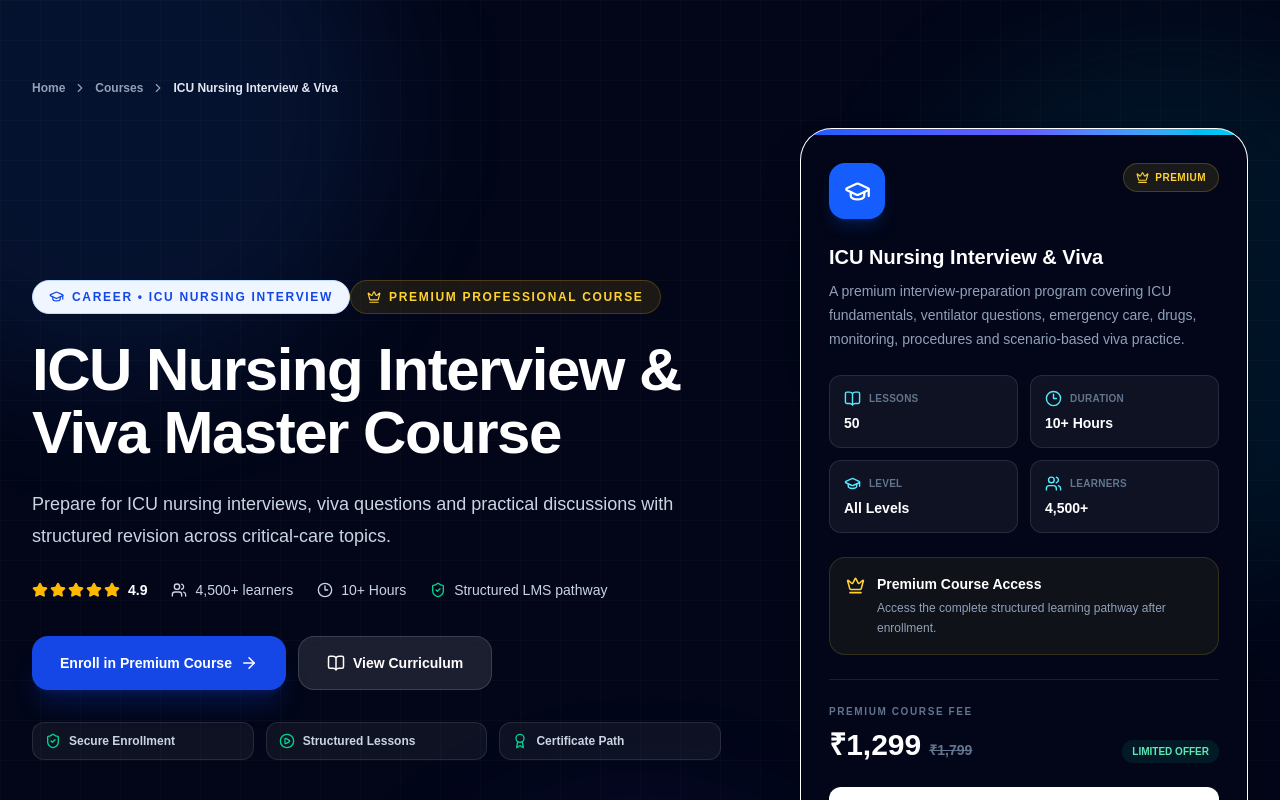
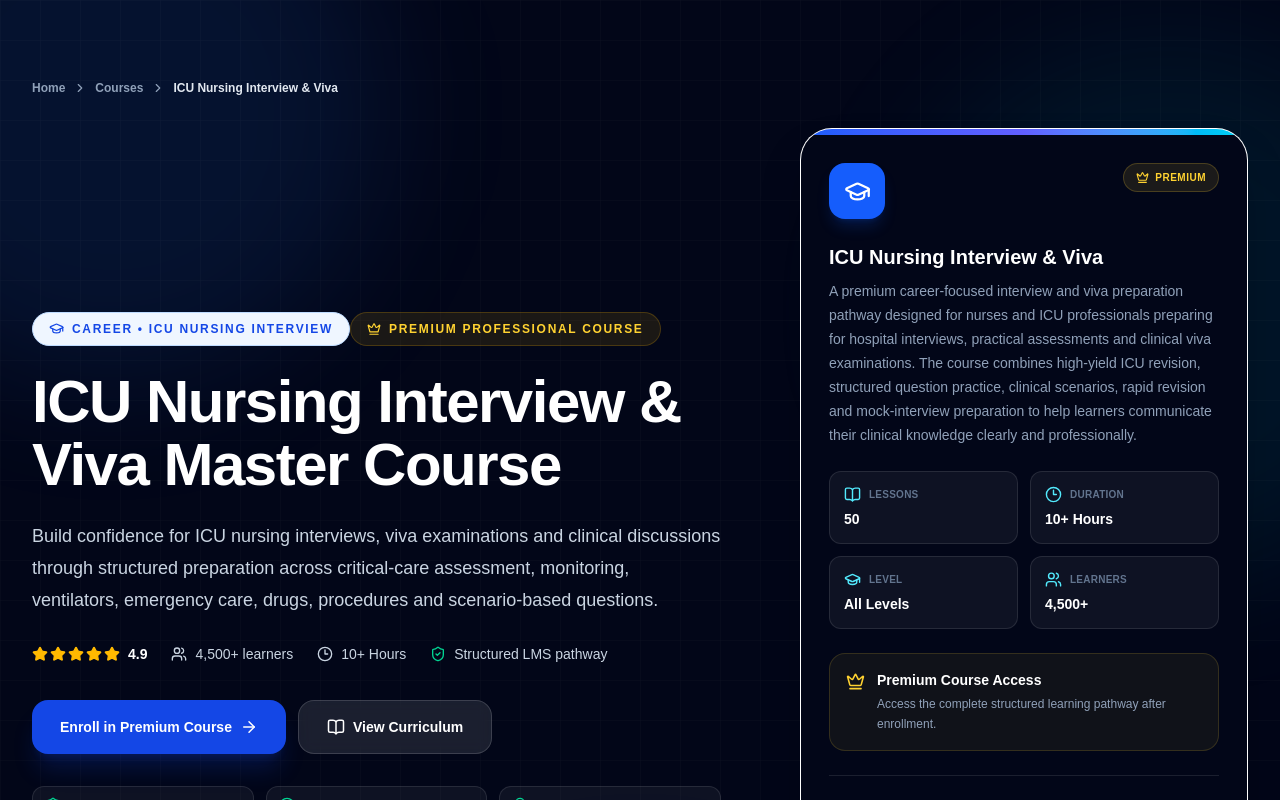
Before and after one commit to dubeyavinash557-sudo/icu-learning-portal, a Next.js app in the folder client/: page /courses/icu-nursing-interview-viva in a window 1280 px wide. Shown: the top 800 px of the page. Built offline with nearby package versions, Linux system fonts and the light colour scheme.

Commit message:
feat: upgrade ICU nursing interview viva course

```diff
--- a/client/app/courses/icu-nursing-interview-viva/page.tsx
+++ b/client/app/courses/icu-nursing-interview-viva/page.tsx
@@ -7,18 +7,25 @@ export default function ICUNursingInterviewVivaPage() {
         title: "ICU Nursing Interview & Viva Master Course",
         shortTitle: "ICU Nursing Interview & Viva",
         category: "Career • ICU Nursing Interview",
+
         description:
-          "Prepare for ICU nursing interviews, viva questions and practical discussions with structured revision across critical-care topics.",
+          "Build confidence for ICU nursing interviews, viva examinations and clinical discussions through structured preparation across critical-care assessment, monitoring, ventilators, emergency care, drugs, procedures and scenario-based questions.",
+
         longDescription:
-          "A premium interview-preparation program covering ICU fundamentals, ventilator questions, emergency care, drugs, monitoring, procedures and scenario-based viva practice.",
+          "A premium career-focused interview and viva preparation pathway designed for nurses and ICU professionals preparing for hospital interviews, practical assessments and clinical viva examinations. The course combines high-yield ICU revision, structured question practice, clinical scenarios, rapid revision and mock-interview preparation to help learners communicate their clinical knowledge clearly and professionally.",
+
         instructor: "ICU Learning Portal Faculty",
+
         level: "All Levels",
         duration: "10+ Hours",
         lessons: 50,
+
         students: "4,500+",
         rating: 4.9,
+
         price: "₹1,299",
         originalPrice: "₹1,799",
+
         isPremium: true,
         accent: "blue",
 
@@ -26,82 +33,99 @@ export default function ICUNursingInterviewVivaPage() {
           {
             title: "ICU Nursing Interview Fundamentals",
             description:
-              "Build a strong interview strategy, professional introduction and core ICU revision framework.",
+              "Build a professional interview strategy covering self-introduction, qualification discussion, ICU experience presentation, common HR questions and a structured approach to clinical interviews.",
             lessons: 6,
           },
           {
             title: "ICU Assessment & Monitoring Viva",
             description:
-              "Practice common questions on assessment, vital signs, ECG, SpO₂ and critical-care monitoring.",
+              "Revise patient assessment, vital signs, neurological observations, ECG, SpO₂ and critical-care monitoring concepts through focused viva preparation.",
             lessons: 7,
           },
           {
             title: "Ventilator & Airway Interview",
             description:
-              "Revise ventilator basics, modes, alarms, airway care and intubation-support questions.",
+              "Prepare for commonly discussed ventilator and airway questions covering ventilation fundamentals, modes, settings, alarms, ET-tube care and intubation-support concepts.",
             lessons: 7,
           },
           {
             title: "Emergency Drugs & Code Blue",
             description:
-              "Prepare for questions on emergency drugs, crash-cart knowledge and resuscitation workflows.",
+              "Strengthen interview knowledge of emergency medications, crash-cart concepts, resuscitation workflows, emergency priorities and safe critical-care medication awareness.",
             lessons: 6,
           },
           {
             title: "ABG, ECG & Critical Care Cases",
             description:
-              "Practice structured case-based questions involving ABG, ECG and common ICU scenarios.",
+              "Practice structured clinical discussions involving ABG interpretation concepts, ECG fundamentals, patient deterioration and common ICU case scenarios.",
             lessons: 7,
           },
           {
             title: "ICU Procedures & Patient Safety",
             description:
-              "Revise common ICU procedures, infection control, documentation and safety questions.",
+              "Revise important ICU procedures, infection prevention, patient identification, documentation, medication safety and bedside patient-safety responsibilities.",
             lessons: 6,
           },
           {
             title: "Scenario-Based Nursing Viva",
             description:
-              "Work through prioritisation, deterioration, communication and clinical-scenario questions.",
+              "Work through clinical prioritisation, emergency situations, deterioration, communication, escalation and scenario-based nursing questions.",
             lessons: 6,
           },
           {
-            title: "Final Mock Interview & Revision",
+            title: "Final Mock Interview & Rapid Revision",
             description:
-              "Complete structured mock interviews, rapid revision and high-yield viva practice.",
+              "Complete structured mock-interview preparation, high-yield revision, rapid-fire questions and final viva practice before the assessment or interview.",
             lessons: 5,
           },
         ],
 
         learningOutcomes: [
-          "Answer common ICU nursing interview questions with a structured approach.",
-          "Revise ventilator, airway, ABG, ECG and monitoring concepts.",
-          "Prepare for emergency-drug and Code Blue viva questions.",
-          "Discuss ICU procedures and patient-safety responsibilities clearly.",
-          "Handle scenario-based prioritisation and clinical questions.",
-          "Build confidence through mock interview and rapid-revision practice.",
+          "Answer common ICU nursing interview questions using a clear and structured approach.",
+          "Present professional qualifications, ICU experience and clinical responsibilities confidently.",
+          "Revise essential ICU assessment and bedside monitoring concepts.",
+          "Explain fundamental ventilator, airway and respiratory-care concepts during interviews.",
+          "Prepare for emergency-drug, Code Blue and critical-care emergency questions.",
+          "Discuss ABG, ECG and common ICU case scenarios in a structured manner.",
+          "Explain important ICU procedures and patient-safety responsibilities.",
+          "Handle scenario-based clinical prioritisation and deterioration questions.",
+          "Improve communication during clinical viva and professional interviews.",
+          "Build interview confidence through mock-interview and rapid-revision practice.",
         ],
 
         practicalSkills: [
-          "Professional interview introduction",
-          "ICU clinical question answering",
+          "Professional self-introduction",
+          "ICU experience presentation",
+          "Clinical interview communication",
+          "ICU assessment question handling",
+          "Vital-sign and monitoring viva practice",
           "Ventilator viva practice",
+          "Airway and intubation question practice",
           "Emergency-drug viva practice",
           "ABG and ECG case discussion",
           "Patient-safety scenario handling",
           "Clinical prioritisation",
+          "Emergency-situation discussion",
+          "Structured clinical answer delivery",
           "Mock interview practice",
         ],
 
         includes: [
-          "Structured premium interview lessons",
-          "ICU nursing interview notes",
-          "Viva question bank",
-          "Scenario-based quizzes",
+          "50 structured premium interview-preparation lessons",
+          "Complete ICU nursing interview curriculum",
+          "High-yield ICU viva question bank",
+          "Ventilator and airway interview preparation",
+          "Emergency-drug and Code Blue revision",
+          "ABG, ECG and monitoring case practice",
+          "ICU procedure and patient-safety revision",
+          "Scenario-based clinical questions",
           "Premium PDF study resources",
-          "Progress tracking",
-          "Mock interview pathway",
-          "Certificate eligibility after completion",
+          "Practice assessments and quizzes",
+          "Rapid-revision preparation pathway",
+          "Mock interview preparation",
+          "LMS progress tracking",
+          "Structured course completion pathway",
+          "Certificate eligibility after course completion",
         ],
       }}
     />
```
